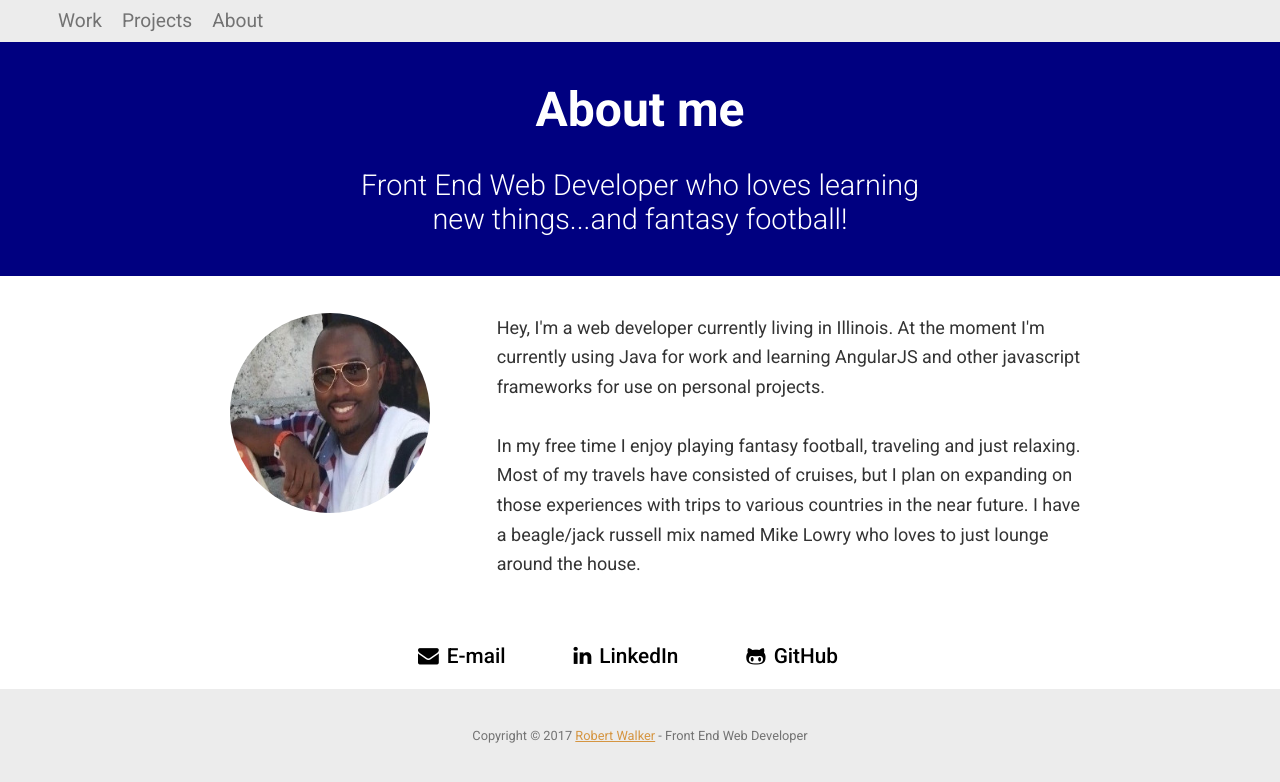
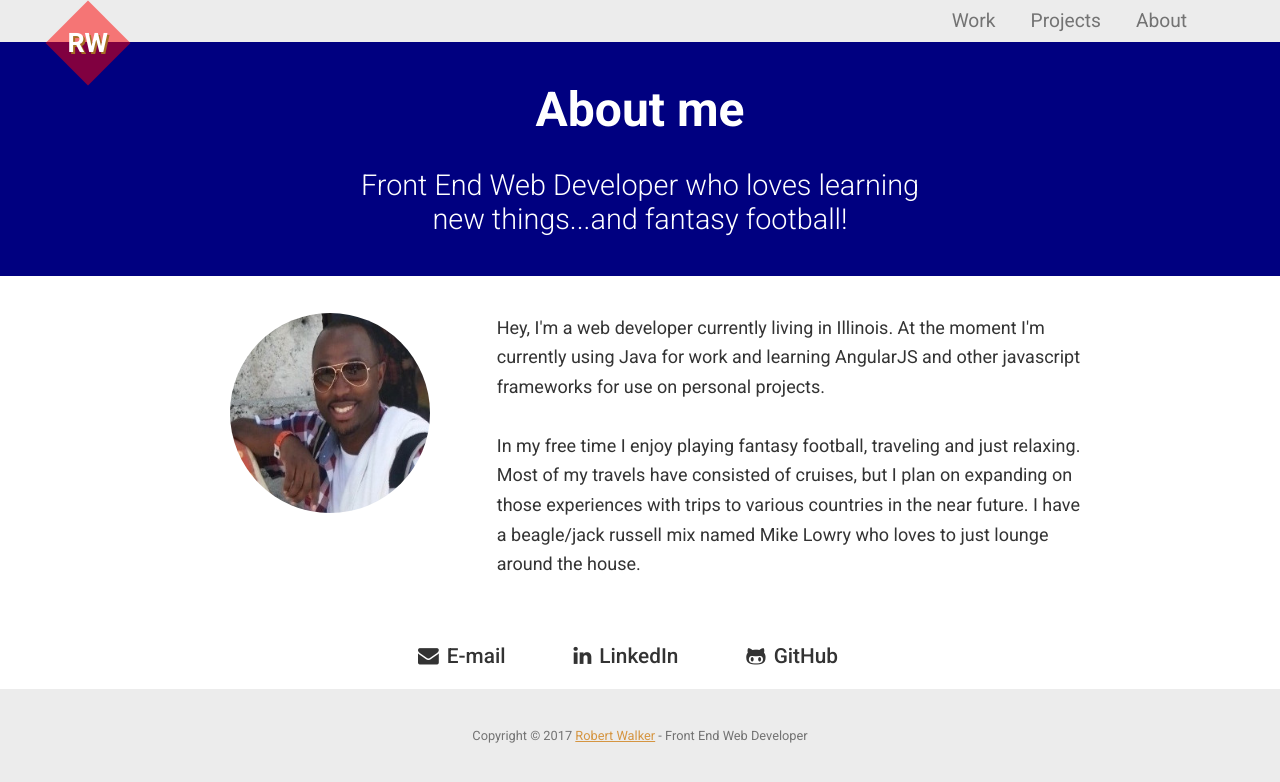
Before and after one commit to demond611/portfolio_2017, a website built with webpack: page app/about-me.html in a window 1280 px wide. Built offline with nearby package versions, Linux system fonts and the light colour scheme.

Commit message:
updating header with javascript, added navigation menu to all pages

```diff
--- a/app/about-me.html
+++ b/app/about-me.html
@@ -17,7 +17,12 @@
 <body>
 	<header class="site-header">
 		<div class="wrapper">
-			<nav class="primary-nav">
+			<div class="site-header__site-logo site-header--hide-on-mobile">
+				<h6><a href="index.html">RW</a></h6>
+			</div>
+			<div class="site-header__menu-icon"></div>
+			<div class="site-header__menu-content">
+				<nav class="primary-nav primary-nav--pull-right">
 					<ul>
 						<li>
 							<a href="work.html">Work</a>
@@ -30,6 +35,7 @@
 						</li>
 					</ul>
 				</nav>
+			</div>
 		</div>
 	</header>
 	<section class="page-title">
--- a/app/assets/styles/modules/_contact-list.css
+++ b/app/assets/styles/modules/_contact-list.css
@@ -16,7 +16,7 @@
 	}
 
 	a {
-		color: black;
+		color: #333;
 		text-decoration: none;
 		font-weight: 500;
 	}
--- a/app/assets/styles/modules/_primary-nav.css
+++ b/app/assets/styles/modules/_primary-nav.css
@@ -3,13 +3,17 @@
 	padding: 10px 0;
 	font-size: 1rem;
 	font-weight: 400;
+	text-align: center;
 
 	@mixin atSmall {
 		font-size: 1.2rem;
 	}
 
 	&--pull-right {
-		float: right;
+
+		@mixin atSmall {
+			float: right;
+		}
 	}
 
 	ul {
@@ -22,8 +26,21 @@
 
 	li {
 		list-style: none;
-		padding-right: 20px;
-		float: left;
+		padding-right: 35px;
+		display: inline-block;
+
+		@mixin atSmall {
+			float: left;
+			display: block;
+		}
+	}
+
+	li:last-child {
+		padding-right: 0;
+
+		@mixin atSmall {
+			padding-right: 35px;
+		}
 	}
 
 	a {
--- a/app/assets/styles/modules/_site-header.css
+++ b/app/assets/styles/modules/_site-header.css
@@ -22,9 +22,11 @@
 
 	&__menu-content {
 		display: none;
+		padding-top: 30px;
 
 		@mixin atSmall {
 			display: block;
+			padding-top: 0;
 		}
 
 		&--is-visible {
@@ -33,8 +35,8 @@
 	}
 
 	&__menu-icon {
-		width: 20px;
-		height: 20px;
+		width: 25px;
+		height: 25px;
 		background: white;
 		position: absolute;
 		left: 50%;
--- a/app/temp/styles/styles.css
+++ b/app/temp/styles/styles.css
@@ -522,12 +522,14 @@ a {
 
 .site-header__menu-content {
 		display: none;
+		padding-top: 30px;
 	}
 
 @media (min-width: 568px) {
 
 .site-header__menu-content {
-			display: block
+			display: block;
+			padding-top: 0
 	}
 	}
 
@@ -536,8 +538,8 @@ a {
 		}
 
 .site-header__menu-icon {
-		width: 20px;
-		height: 20px;
+		width: 25px;
+		height: 25px;
 		background: white;
 		position: absolute;
 		left: 50%;
@@ -569,6 +571,7 @@ a {
 	padding: 10px 0;
 	font-size: 1rem;
 	font-weight: 400;
+	text-align: center;
 
 }
 
@@ -580,8 +583,11 @@ a {
 }
 	}
 
+@media (min-width: 568px) {
+
 .primary-nav--pull-right {
-		float: right;
+			float: right
+	}
 	}
 
 .primary-nav ul {
@@ -598,8 +604,27 @@ a {
 
 .primary-nav li {
 		list-style: none;
-		padding-right: 20px;
-		float: left;
+		padding-right: 35px;
+		display: inline-block;
+	}
+
+@media (min-width: 568px) {
+
+.primary-nav li {
+			float: left;
+			display: block
+	}
+	}
+
+.primary-nav li:last-child {
+		padding-right: 0;
+	}
+
+@media (min-width: 568px) {
+
+.primary-nav li:last-child {
+			padding-right: 35px
+	}
 	}
 
 .primary-nav a {
@@ -873,7 +898,7 @@ a {
 	}
 
 .contact-list a {
-		color: black;
+		color: #333;
 		text-decoration: none;
 		font-weight: 500;
 	}
```
Also changed, not shown: app/projects.html (+7 -1 lines), app/work.html (+7 -1 lines), app/index.html (indentation only). Lines whose indentation alone changed are shown as unchanged.
